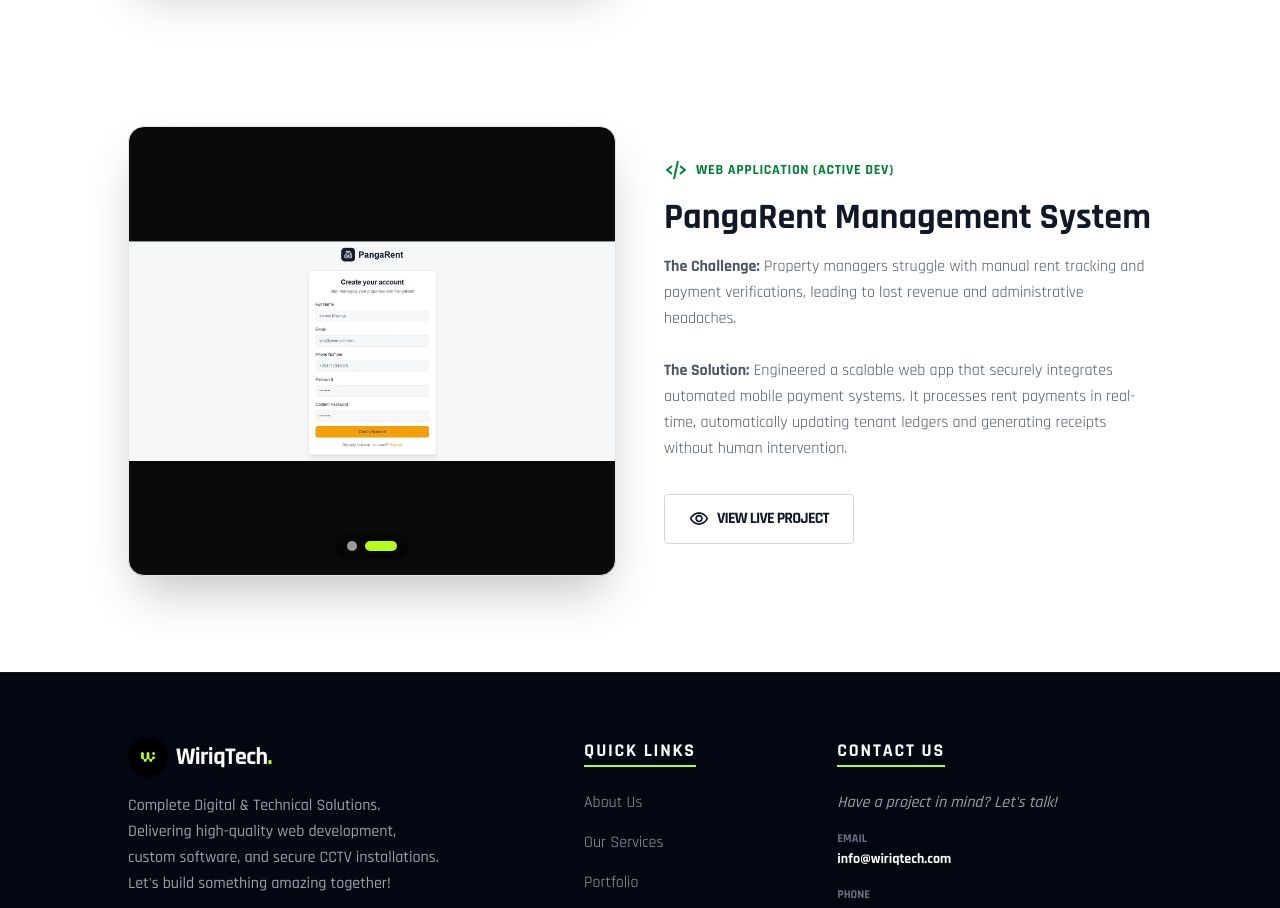
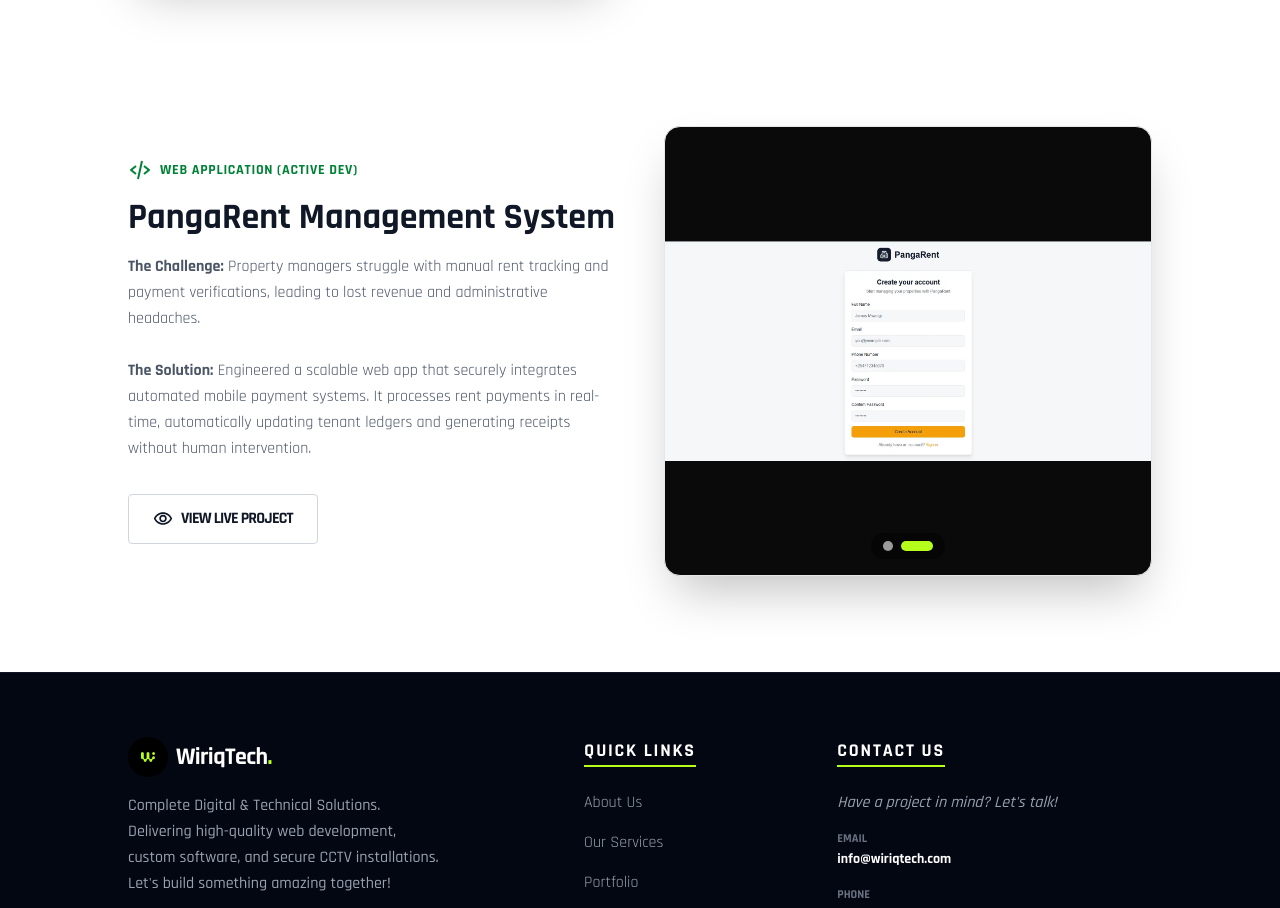
Before and after one commit to Ken-Mwirigi/wiriq-website, a Next.js app: page /portfolio in a window 1280 px wide. Shown: the part 1528-2436 px from the top of the page. Built offline with nearby package versions, Linux system fonts and the light colour scheme.

Commit message:
Updated portfolio

```diff
--- a/app/portfolio/page.tsx
+++ b/app/portfolio/page.tsx
@@ -79,18 +79,10 @@
         </div>
 
 
-        {/* --- PROJECT 3: PANGARENT (Image Left, Text Right) --- */}
+        {/* --- PROJECT 3: PANGARENT (Text Left, Image Slider Right) --- */}
         <div className="grid grid-cols-1 lg:grid-cols-2 gap-12 items-center">
 
-          <div className="w-full">
-             {/* Passes an ARRAY of images to the horizontal slider */}
-             <ProjectSlider images={[
-               "/images/pangarent-1.webp",
-               "/images/pangarent-2.webp",
-             ]} />
-          </div>
-
-          <div>
+          <div className="order-2 lg:order-1">
             <div className="flex items-center space-x-2 text-green-700 dark:text-[#b6ff1c] mb-4">
               <BiCodeAlt className="w-6 h-6" />
               <span className="text-sm font-bold uppercase tracking-wider">Web Application (Active Dev)</span>
@@ -107,6 +99,15 @@
               <MdOutlineVisibility className="w-5 h-5" /> View Live Project
             </a>
           </div>
+
+          <div className="order-1 lg:order-2 w-full">
+             {/* Passes an ARRAY of images to the horizontal slider */}
+             <ProjectSlider images={[
+               "/images/pangarent-1.webp",
+               "/images/pangarent-2.webp",
+             ]} />
+          </div>
+
         </div>
 
       </div>
```
